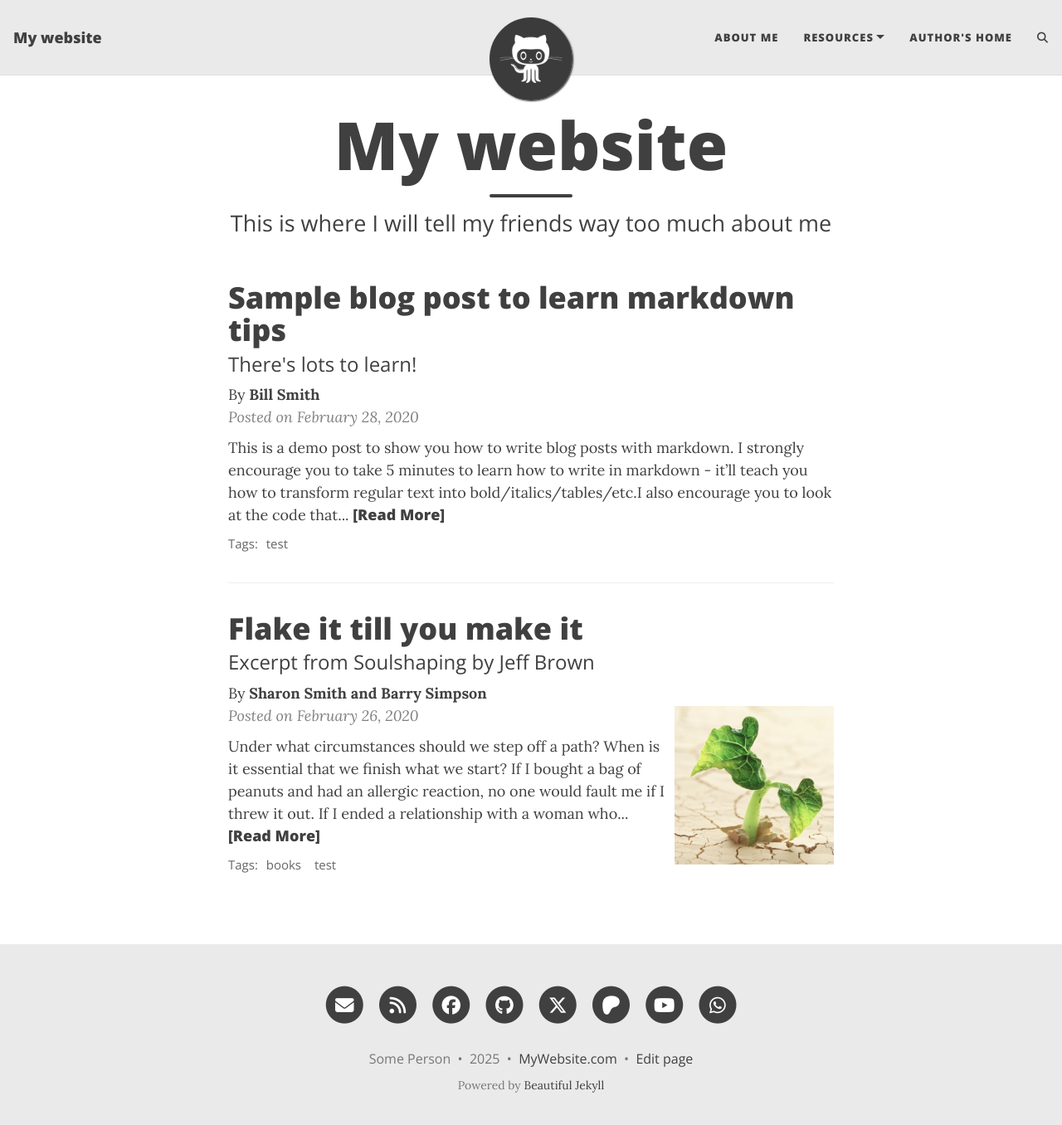
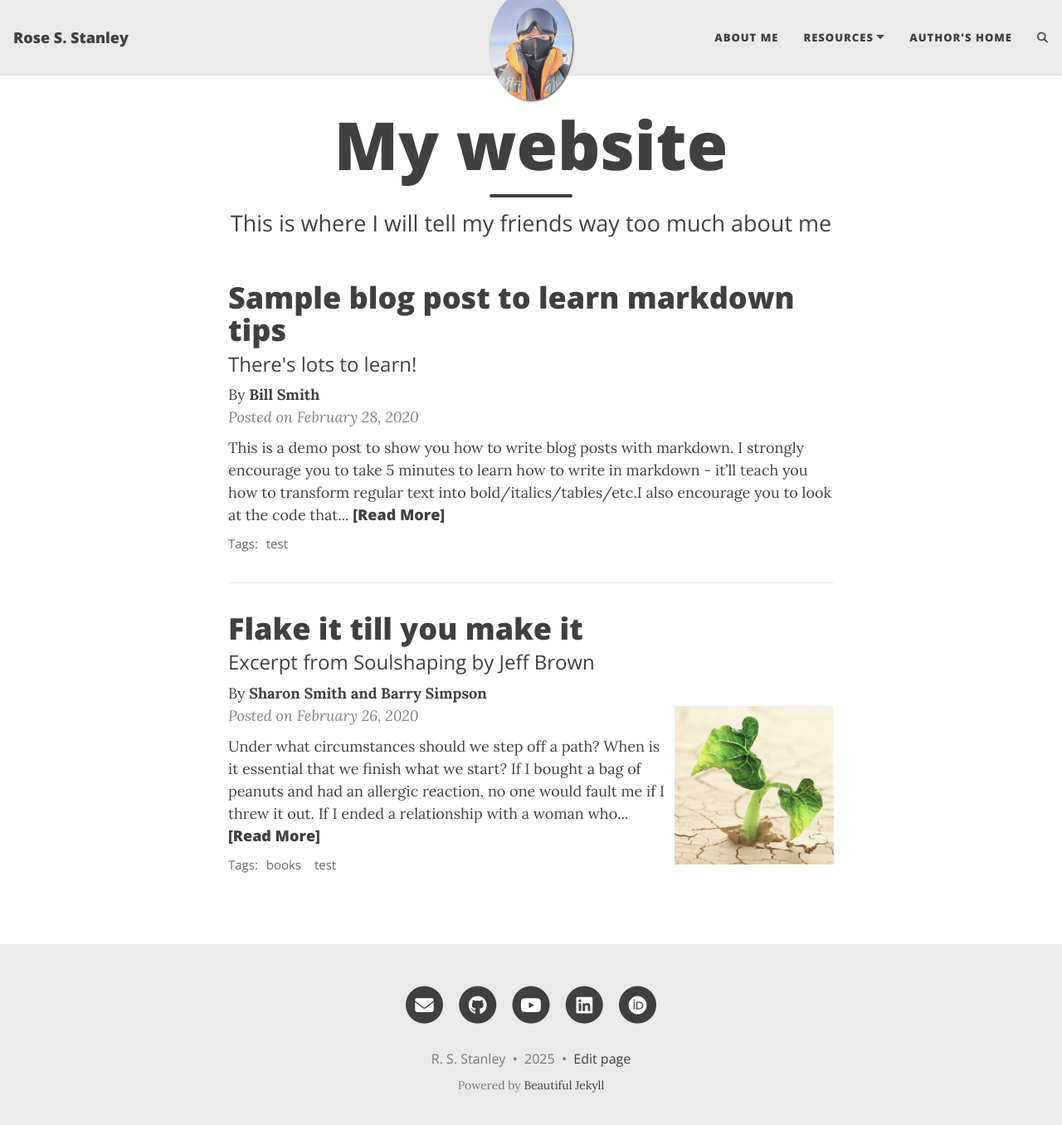
Before and after one commit to rsls/rsls.github.io, a Jekyll site: the page built from index.html, in a window 1280 px wide and 1369 px high. Shown: the top 1356 px of the window at 83% size. Built offline with Jekyll 4.4.1, drawn with Linux system fonts in a browser that asks for light colours; the list of posts is cut into pages by our own code; comment, search, counter and statistics services are not loaded.

Commit message:
starting

```diff
--- a/_config.yml
+++ b/_config.yml
@@ -10,10 +10,10 @@
 ############################
 
 # Name of website
-title: My website
+title: Rose S. Stanley
 
 # Your name to show in the footer
-author: Some Person
+author: R. S. Stanley
 
 ###############################################
 # --- List of links in the navigation bar --- #
@@ -32,7 +32,7 @@ navbar-links:
 
 # Image to show in the navigation bar - works best with a square image
 # Remove this parameter if you don't want an image in the navbar
-avatar: "/assets/img/avatar-icon.png"
+avatar: "/assets/img/rose.jpg"
 
 # By default, the image is cut into a circle. You can disable this behaviour by setting 'round-avatar: false'
 round-avatar: true
@@ -50,17 +50,17 @@ round-avatar: true
 # You can change the order that they show up on the page by changing the order here.
 # Uncomment the links you want to show and add your information to each one.
 social-network-links:
-  email: "someone@example.com"
-  rss: true  # remove this line if you don't want to show an RSS link at the bottom
-  facebook: deanattali
-  github: daattali
-  twitter: daattali
-  patreon: DeanAttali
+  email: "rose.stanley@kuleuven.be"
+#  rss: true  # remove this line if you don't want to show an RSS link at the bottom
+#  facebook: deanattali
+  github: rsls
+#  twitter: daattali
+#  patreon: DeanAttali
   youtube: "@daattali"
-  whatsapp: 15551212
+#  whatsapp: 15551212
 #  medium: yourname
 #  reddit: yourname or r/yoursubreddit
-#  linkedin: daattali
+  linkedin: daattali
 #  xing: yourname
 #  stackoverflow: "3943160/daattali"
 #  snapchat: deanat78
@@ -74,7 +74,7 @@ social-network-links:
 #  calendly: yourname
 #  mastodon: instance.url/@username
 #  bluesky: yourname
-#  ORCID: your ORCID ID
+  ORCID: your ORCID ID
 #  google-scholar: your google scholar
 #  discord: "invite_code" or "users/userid" or "invite/invite_code"
 #  kaggle: yourname
@@ -86,7 +86,7 @@ social-network-links:
 
 # If you want your website to generate an RSS feed, provide a description
 # The URL for the feed will be https://<your_website>/feed.xml
-rss-description: This website is a virtual proof that I'm awesome
+#rss-description: This website is a virtual proof that I'm awesome
 
 ###########################
 # --- General options --- #
@@ -94,15 +94,15 @@ rss-description: This website is a virtual proof that I'm awesome
 
 # Select which social network share links to show in posts
 share-links-active:
-  twitter: true
-  facebook: true
+  twitter: false
+  facebook: false
   linkedin: true
   vk: false
   reddit: false
 
 # How to display the link to your website in the footer
 # Remove this if you don't want a link in the footer
-url-pretty: "MyWebsite.com"
+# url-pretty: "MyWebsite.com"
 
 # Add the website title to the title of every page
 title-on-all-pages: true
```
Also changed, not shown: assets/img/rose.jpg (added).
